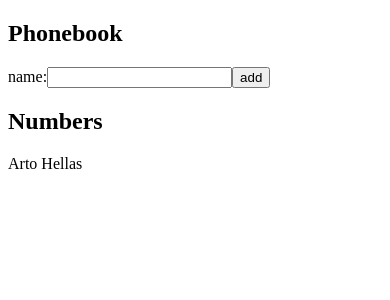
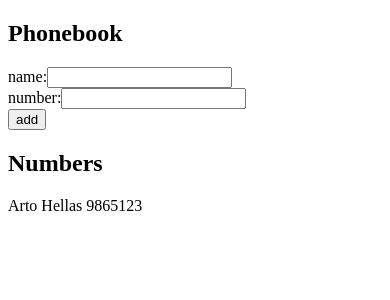
Before and after one commit to adityaslab/fullstackopen, a React (Create React App) app in the folder part2/phonebook/: page / in a window 390 px wide. Shown: the top 300 px of the page. Built offline with nearby package versions, Linux system fonts and the light colour scheme.

Commit message:
phonebook step3

```diff
--- a/part2/phonebook/src/App.js
+++ b/part2/phonebook/src/App.js
@@ -1,20 +1,24 @@
+import { number } from 'prop-types'
 import { useState } from 'react'
 import './App.css'
 
 const App = () => {
   const [persons, setPersons] = useState([
-    { name: 'Arto Hellas' }
+    { name: 'Arto Hellas',
+      number: '9865123'
+    }
   ])
   const [newName, setNewName] = useState('')
+  const [newNumber, setNewNumber] = useState('')
 
   const handleAdd = (event) => {
     event.preventDefault()
     console.log(newName)
     const temp = {
-      name:newName
+      name: newName,
+      number: newNumber
     }
     for(let x of persons){
-      console.log(JSON.stringify(x),newName)
       if(x.name === newName){
         console.log("here2")
         window.alert(`${newName} already added in phonebook`)
@@ -24,8 +28,12 @@
     setPersons(persons.concat(temp))
   }
 
-  const handleChange = (event) => {
+  const handleNameChange = (event) => {
     setNewName(event.target.value)
+  }
+
+  const handleNumberChange = (event) => {
+    setNewNumber(event.target.value)
   }
   return (
     <div>
@@ -35,13 +43,21 @@
           name:
           <input
           value={newName}
-          onChange={handleChange}/>
+          onChange={handleNameChange}/>
+        </div>
+        <div>
+          number:
+          <input
+          value={newNumber}
+          onChange={handleNumberChange}/>
+        </div>
+        <div>
           <button type="submit">add</button>
         </div>
       </form>
       <h2>Numbers</h2>
     <ul>
-      {persons.map((person, i)=><li key={i}>{person.name}</li>)}
+      {persons.map((person, i)=><li key={i}>{`${person.name} ${person.number}`}</li>)}
     </ul>
     </div>
   )
```
